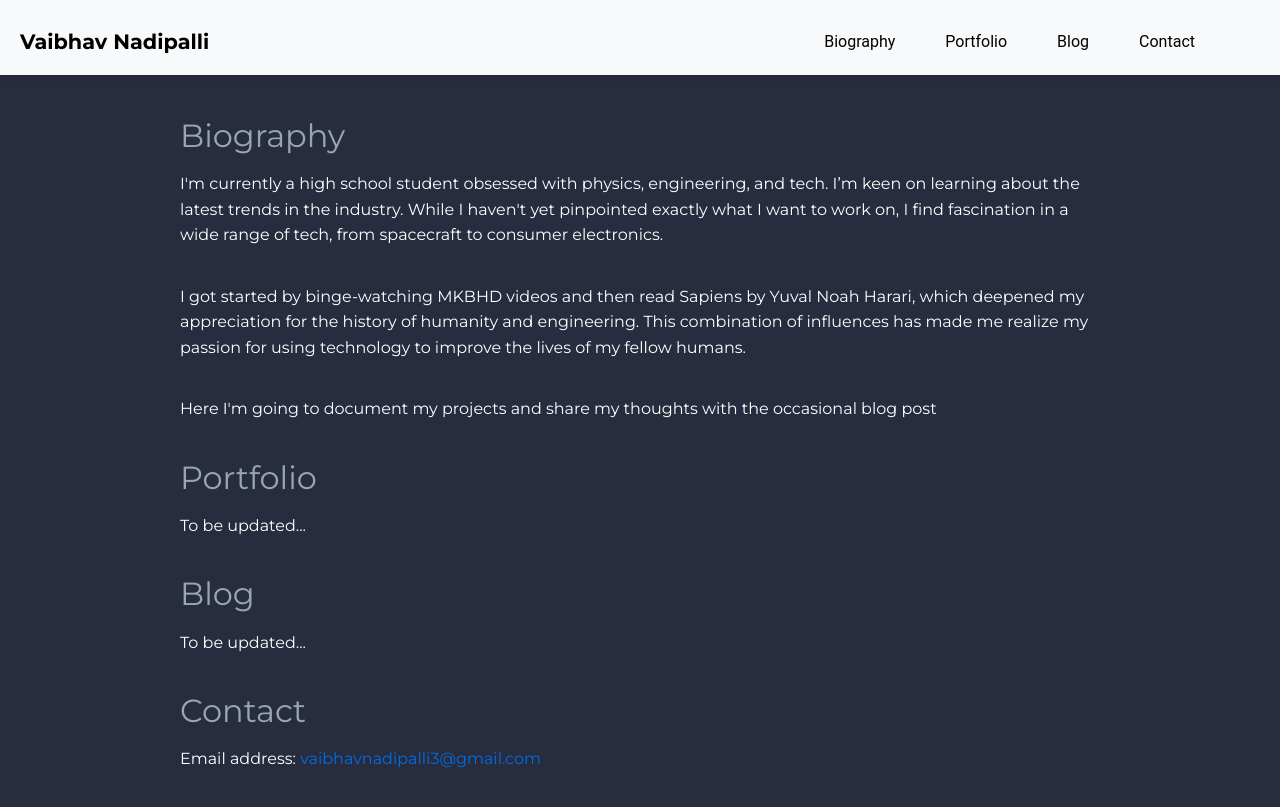
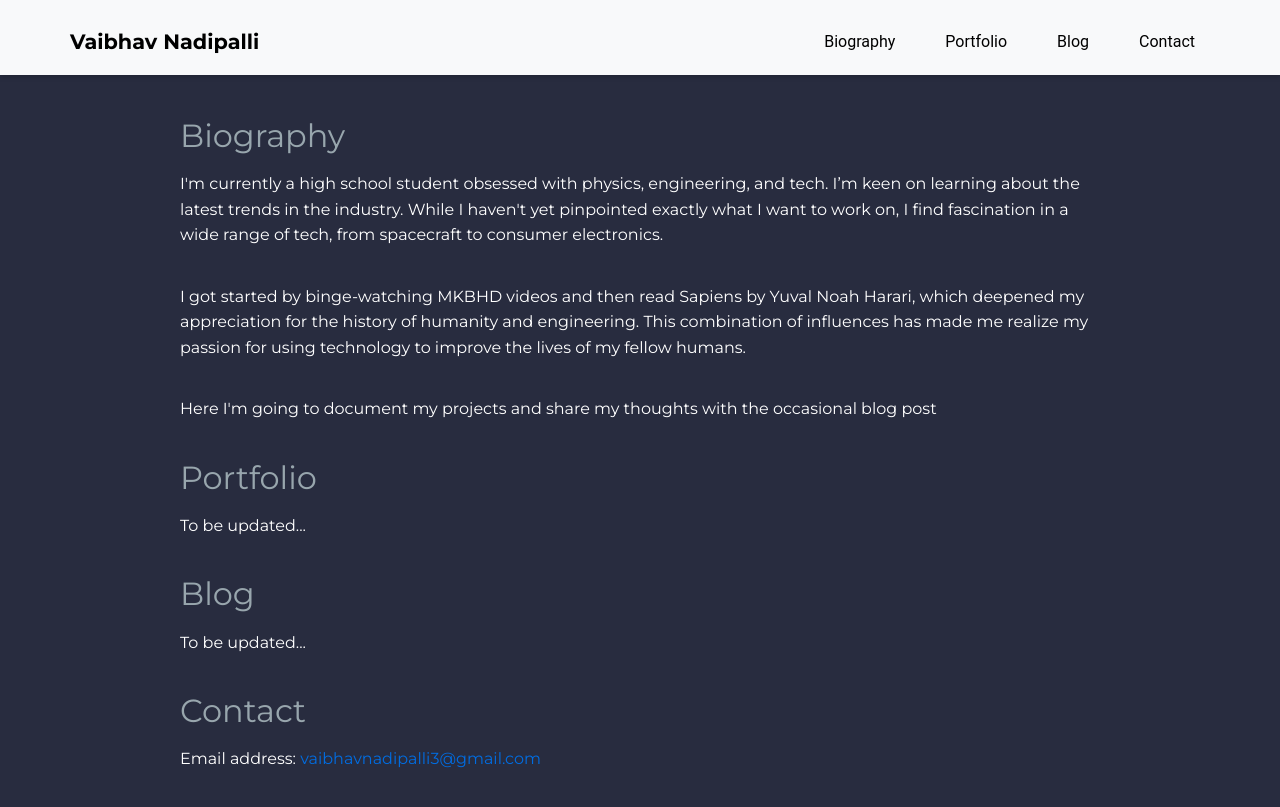
Before and after one commit to Vaibhav-Nadipalli/vaibhav-nadipalli.github.io, a Jekyll site: the page built from index.markdown, in a window 1280 px wide. Shown: the top 807 px of the page. Built offline with Jekyll 4.4.1, drawn with Linux system fonts in a browser that asks for light colours.

Commit message:
Update styles.css

```diff
--- a/assets/css/styles.css
+++ b/assets/css/styles.css
@@ -41,6 +41,7 @@ header {
     font-size: 1.3em;
     color: #2B2B2B;
     margin: 10px 0;
+    margin-left:50px
 }
 
 .nav-title a {
```
